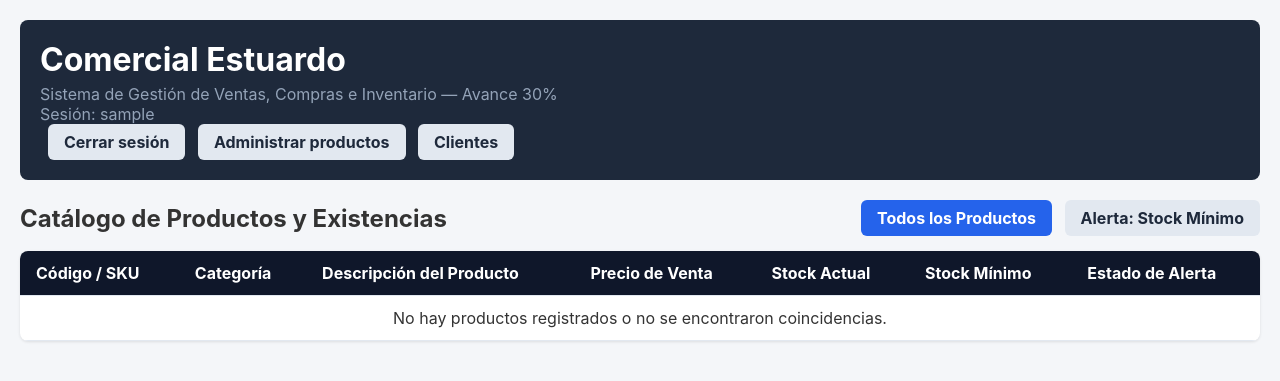
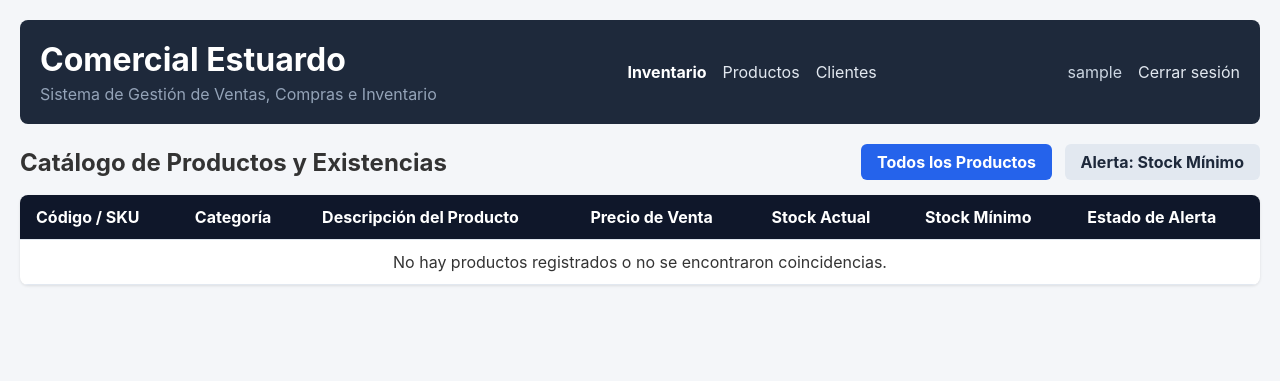
Before and after one commit to tupipoy/comercial_estuardo_bd, a Flask app: page /inventario in a window 1280 px wide. Shown: the top 381 px of the page. Run offline with Flask 3, Linux system fonts and the light colour scheme; the visitor is signed in with stand-in values (Sample User, id 1); data that the repository does not hold is empty.

Commit message:
docs:correccion de errroes y codigos incompletos

```diff
--- a/web/static/style.css
+++ b/web/static/style.css
@@ -23,6 +23,32 @@ header {
 }
 header h1 { margin: 0 0 5px 0; }
 header p { margin: 0; color: #94a3b8; }
+
+.navbar {
+    display: flex;
+    align-items: center;
+    justify-content: space-between;
+    gap: 20px;
+}
+.nav-links,
+.nav-user {
+    display: flex;
+    align-items: center;
+    gap: 16px;
+}
+.nav-links a,
+.nav-user a {
+    color: #e2e8f0;
+    text-decoration: none;
+}
+.nav-links a:hover,
+.nav-user a:hover { text-decoration: underline; }
+.nav-links a.active { color: #fff; font-weight: 700; }
+.nav-user span { color: #cbd5e1; }
+@media (max-width: 720px) {
+    .navbar { align-items: flex-start; flex-direction: column; }
+    .nav-links, .nav-user { flex-wrap: wrap; }
+}
 
 .toolbar {
     display: flex;
--- a/web/templates/inventario.html
+++ b/web/templates/inventario.html
@@ -7,15 +7,20 @@
     <link rel="stylesheet" href="{{ url_for('static', filename='style.css') }}">
 </head>
 <body>
-    <header>
-        <h1>Comercial Estuardo</h1>
-        <p>Sistema de Gestión de Ventas, Compras e Inventario — Avance 30%</p>
-        {% if session.get('user_name') %}
-        <p>Sesión: {{ session.get('user_name') }}</p>
-        {% endif %}
-        <a href="{{ url_for('logout') }}" class="btn">Cerrar sesión</a>
-        <a href="{{ url_for('productos') }}" class="btn">Administrar productos</a>
-        <a href="{{ url_for('clientes') }}" class="btn">Clientes</a>
+    <header class="navbar">
+        <div class="nav-brand">
+            <h1>Comercial Estuardo</h1>
+            <p>Sistema de Gestión de Ventas, Compras e Inventario</p>
+        </div>
+        <nav class="nav-links" aria-label="Navegación principal">
+            <a class="active" href="{{ url_for('inventario') }}">Inventario</a>
+            <a href="{{ url_for('productos') }}">Productos</a>
+            <a href="{{ url_for('clientes') }}">Clientes</a>
+        </nav>
+        <div class="nav-user">
+            <span>{{ session.get('user_name', '') }}</span>
+            <a href="{{ url_for('logout') }}">Cerrar sesión</a>
+        </div>
     </header>
 
     <main>
```
Also changed, not shown: docs/entrega-2/AVANCE_WEB.md (added, +62 -0 lines), web/templates/clientes.html (+14 -6 lines), web/templates/productos.html (+14 -6 lines).
